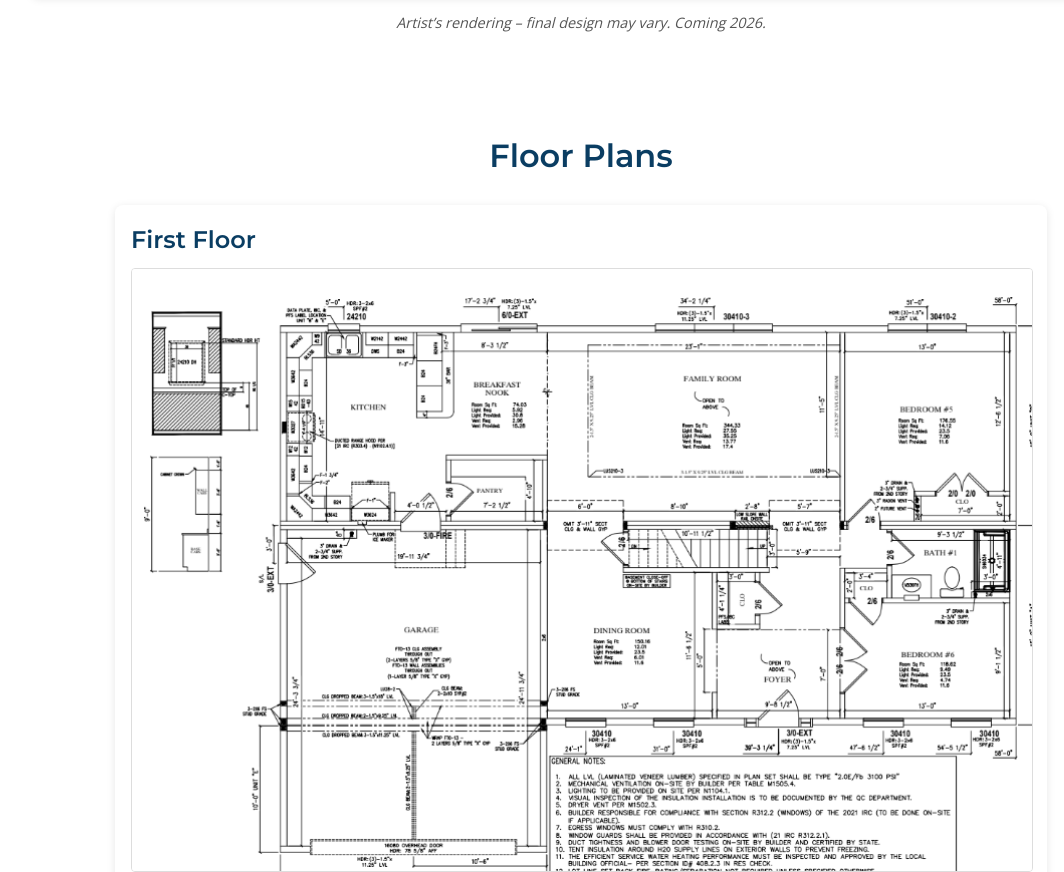
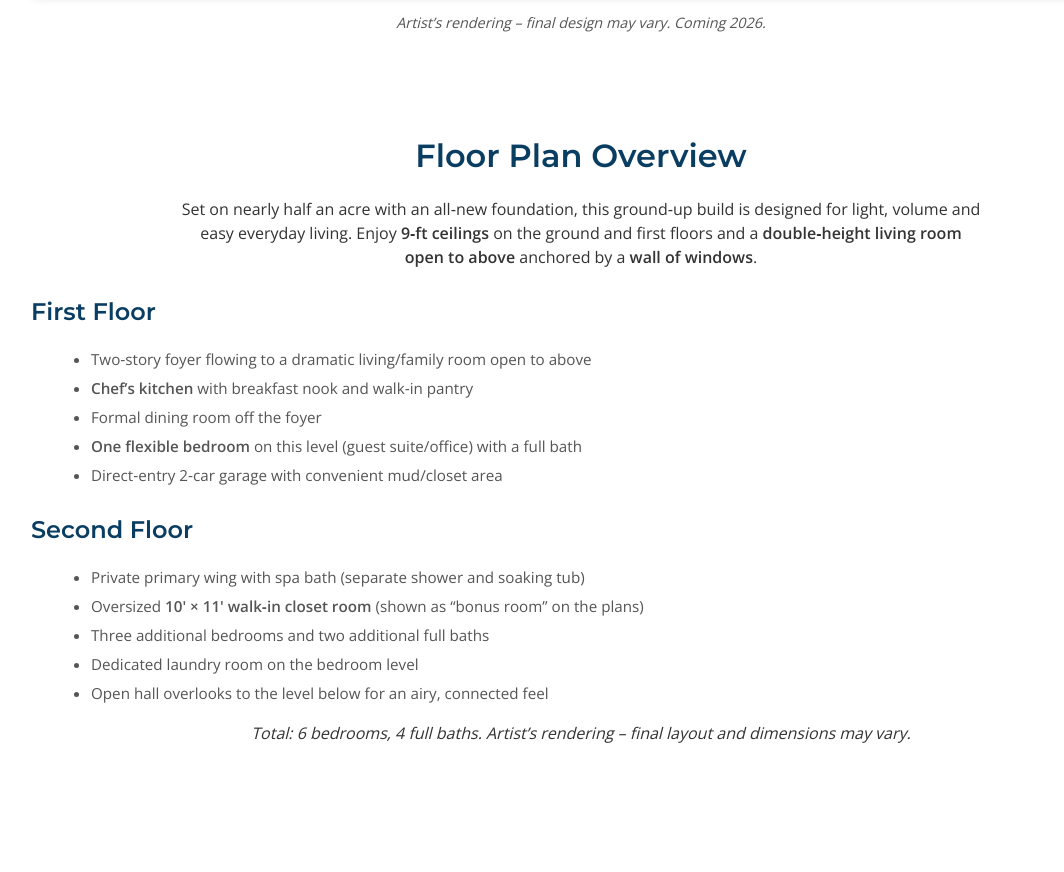
Before and after one commit to GCRE-NJ/woodcliff-lake-landing, a plain HTML site: page index.html in a window 1280 px wide. Shown: the part 2280-3152 px from the top of the page, without its empty margins (59-1123 px from the left). Drawn offline with nearby package versions, Linux system fonts and the light colour scheme.

Commit message:
Add floor plan overview and updated layout description

```diff
--- a/index.html
+++ b/index.html
@@ -108,6 +108,35 @@
         </div>
     </section>
 
+    <!-- Plan overview section providing a narrative of the layout -->
+    <section id="plan-overview" class="section plan-overview">
+        <div class="container">
+            <h2>Floor Plan Overview</h2>
+            <p>
+                Set on nearly half an acre with an all‑new foundation, this ground‑up build is designed for light,
+                volume and easy everyday living. Enjoy <strong>9‑ft ceilings</strong> on the ground and first floors
+                and a <strong>double‑height living room open to above</strong> anchored by a <strong>wall of windows</strong>.
+            </p>
+            <h3>First Floor</h3>
+            <ul>
+                <li>Two‑story foyer flowing to a dramatic living/family room open to above</li>
+                <li><strong>Chef’s kitchen</strong> with breakfast nook and walk‑in pantry</li>
+                <li>Formal dining room off the foyer</li>
+                <li><strong>One flexible bedroom</strong> on this level (guest suite/office) with a full bath</li>
+                <li>Direct‑entry 2‑car garage with convenient mud/closet area</li>
+            </ul>
+            <h3>Second Floor</h3>
+            <ul>
+                <li>Private primary wing with spa bath (separate shower and soaking tub)</li>
+                <li>Oversized <strong>10' × 11' walk‑in closet room</strong> (shown as “bonus room” on the plans)</li>
+                <li>Three additional bedrooms and two additional full baths</li>
+                <li>Dedicated laundry room on the bedroom level</li>
+                <li>Open hall overlooks to the level below for an airy, connected feel</li>
+            </ul>
+            <p><em>Total: 6 bedrooms, 4 full baths. Artist’s rendering – final layout and dimensions may vary.</em></p>
+        </div>
+    </section>
+
     <!-- Floor plans section placed immediately after the property description -->
     <section id="floor-plans" class="floor-plans section">
         <div class="container">
--- a/style.css
+++ b/style.css
@@ -389,6 +389,42 @@ body {
     font-style: italic;
 }
 
+/* Plan overview section */
+.plan-overview h2 {
+    font-family: 'Montserrat', sans-serif;
+    font-size: 2rem;
+    font-weight: 600;
+    color: #0a3d62;
+    margin-bottom: 1rem;
+    text-align: center;
+}
+.plan-overview p {
+    max-width: 800px;
+    margin: 0 auto 1rem;
+    font-size: 1rem;
+    color: #333;
+    line-height: 1.5;
+    text-align: center;
+}
+.plan-overview h3 {
+    font-family: 'Montserrat', sans-serif;
+    font-size: 1.5rem;
+    font-weight: 600;
+    color: #0a3d62;
+    margin-top: 1.5rem;
+    margin-bottom: 0.5rem;
+}
+.plan-overview ul {
+    margin-left: 1.25rem;
+    margin-bottom: 1rem;
+}
+.plan-overview li {
+    margin-bottom: 0.4rem;
+    font-size: 0.95rem;
+    color: #555;
+    line-height: 1.5;
+}
+
 /* CTA section */
 .cta {
     /*
```
